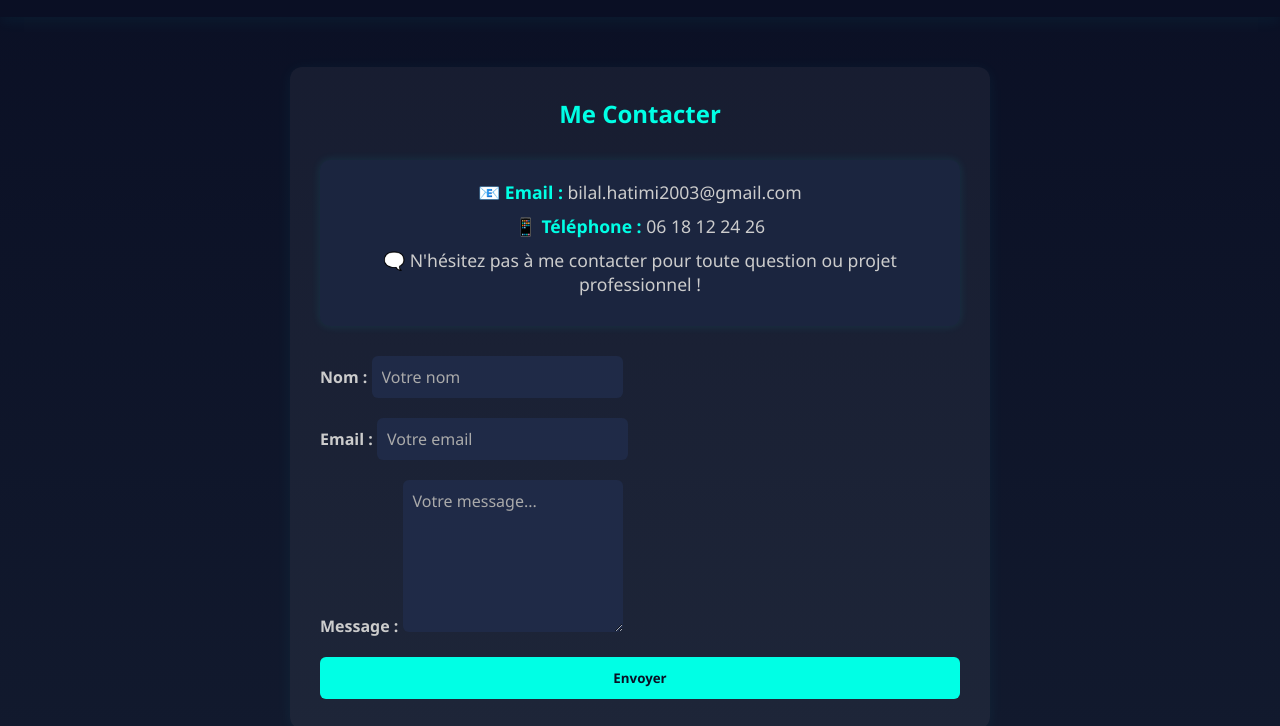
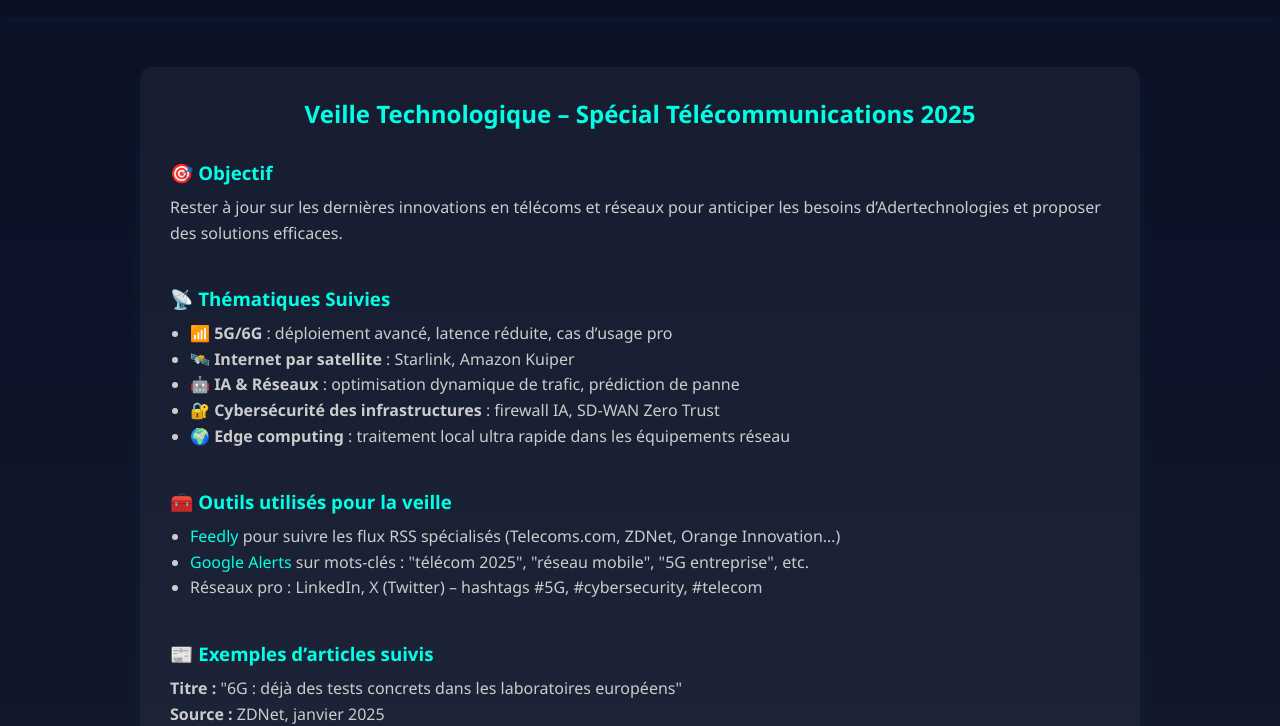
Before and after one commit to bilouu34/mon-portfolio.bilal-hatimi, a plain HTML site: page veille.html in a window 1280 px wide. Shown: the part 83-809 px from the top of the page. Drawn offline with Linux system fonts and the light colour scheme; files whose address does not match are found by name.

Commit message:
Update veille.html

```diff
--- a/veille.html
+++ b/veille.html
@@ -3,7 +3,7 @@
 <head>
   <meta charset="UTF-8" />
   <meta name="viewport" content="width=device-width, initial-scale=1.0" />
-  <title>Contact - HATIMI Bilal</title>
+  <title>Veille Technologique - HATIMI Bilal</title>
   <style>
     :root {
       --main-color: #00bcd4;
@@ -89,7 +89,7 @@
     }
 
     .container {
-      max-width: 700px;
+      max-width: 1000px;
       margin: 50px auto;
       padding: 30px;
       background-color: rgba(255, 255, 255, 0.05);
@@ -103,63 +103,31 @@
       color: var(--accent);
     }
 
-    .contact-box {
-      background-color: #1b253f;
-      padding: 20px;
-      border-radius: 10px;
-      margin-bottom: 30px;
-      text-align: center;
-      box-shadow: 0 0 10px rgba(0,255,255,0.1);
+    .section {
+      margin-bottom: 40px;
     }
 
-    .contact-box p {
-      font-size: 1.1em;
-      color: #ccc;
+    .section h3 {
+      color: var(--accent);
       margin-bottom: 10px;
     }
 
-    .contact-box strong {
-      color: var(--accent);
+    p, li {
+      color: #ccc;
+      line-height: 1.6;
     }
 
-    form {
-      display: flex;
-      flex-direction: column;
-      gap: 20px;
+    ul {
+      margin-left: 20px;
     }
 
-    label {
-      font-weight: bold;
-      margin-bottom: 5px;
-      color: #ccc;
+    a.link {
+      color: var(--accent);
+      text-decoration: none;
     }
 
-    input, textarea {
-      padding: 10px;
-      border: none;
-      border-radius: 6px;
-      background-color: #1f2a47;
-      color: #fff;
-      font-size: 1em;
-    }
-
-    input::placeholder, textarea::placeholder {
-      color: #aaa;
-    }
-
-    button {
-      padding: 12px;
-      background-color: var(--accent);
-      color: #0a0f24;
-      border: none;
-      border-radius: 6px;
-      font-weight: bold;
-      cursor: pointer;
-      transition: background 0.3s;
-    }
-
-    button:hover {
-      background-color: #00e6d2;
+    a.link:hover {
+      text-decoration: underline;
     }
 
     @media (max-width: 600px) {
@@ -201,29 +169,45 @@
   </header>
 
   <div class="container">
-    <h2>Me Contacter</h2>
+    <h2>Veille Technologique – Spécial Télécommunications 2025</h2>
 
-    <div class="contact-box">
-      <p>📧 <strong>Email :</strong> bilal.hatimi2003@gmail.com</p>
-      <p>📱 <strong>Téléphone :</strong> 06 18 12 24 26</p>
-      <p>🗨️ N'hésitez pas à me contacter pour toute question ou projet professionnel !</p>
+    <div class="section">
+      <h3>🎯 Objectif</h3>
+      <p>
+        Rester à jour sur les dernières innovations en télécoms et réseaux pour anticiper les besoins d’Adertechnologies et proposer des solutions efficaces.
+      </p>
     </div>
 
-    <form action="#" method="post">
-      <div>
-        <label for="nom">Nom :</label>
-        <input type="text" id="nom" name="nom" placeholder="Votre nom" required />
-      </div>
-      <div>
-        <label for="email">Email :</label>
-        <input type="email" id="email" name="email" placeholder="Votre email" required />
-      </div>
-      <div>
-        <label for="message">Message :</label>
-        <textarea id="message" name="message" rows="6" placeholder="Votre message..." required></textarea>
-      </div>
-      <button type="submit">Envoyer</button>
-    </form>
+    <div class="section">
+      <h3>📡 Thématiques Suivies</h3>
+      <ul>
+        <li>📶 <strong>5G/6G</strong> : déploiement avancé, latence réduite, cas d’usage pro</li>
+        <li>🛰️ <strong>Internet par satellite</strong> : Starlink, Amazon Kuiper</li>
+        <li>🤖 <strong>IA & Réseaux</strong> : optimisation dynamique de trafic, prédiction de panne</li>
+        <li>🔐 <strong>Cybersécurité des infrastructures</strong> : firewall IA, SD-WAN Zero Trust</li>
+        <li>🌍 <strong>Edge computing</strong> : traitement local ultra rapide dans les équipements réseau</li>
+      </ul>
+    </div>
+
+    <div class="section">
+      <h3>🧰 Outils utilisés pour la veille</h3>
+      <ul>
+        <li><a class="link" href="https://feedly.com/" target="_blank">Feedly</a> pour suivre les flux RSS spécialisés (Telecoms.com, ZDNet, Orange Innovation…)</li>
+        <li><a class="link" href="https://www.google.fr/alerts" target="_blank">Google Alerts</a> sur mots-clés : "télécom 2025", "réseau mobile", "5G entreprise", etc.</li>
+        <li>Réseaux pro : LinkedIn, X (Twitter) – hashtags #5G, #cybersecurity, #telecom</li>
+      </ul>
+    </div>
+
+    <div class="section">
+      <h3>📰 Exemples d’articles suivis</h3>
+      <p><strong>Titre :</strong> "6G : déjà des tests concrets dans les laboratoires européens"</p>
+      <p><strong>Source :</strong> ZDNet, janvier 2025</p>
+      <p><strong>Résumé :</strong> La 6G promet un débit 10x supérieur à la 5G et des cas d’usage comme la téléchirurgie ou les jumeaux numériques pour la maintenance réseau.</p>
+
+      <p><strong>Titre :</strong> "Starlink Business : Internet satellite à haut débit pour zones isolées"</p>
+      <p><strong>Source :</strong> 01Net, mars 2025</p>
+      <p><strong>Résumé :</strong> Starlink propose désormais des offres professionnelles pour les PME, avec une couverture nationale, une latence &lt;50ms et une installation rapide.</p>
+    </div>
   </div>
 
 </body>
```
